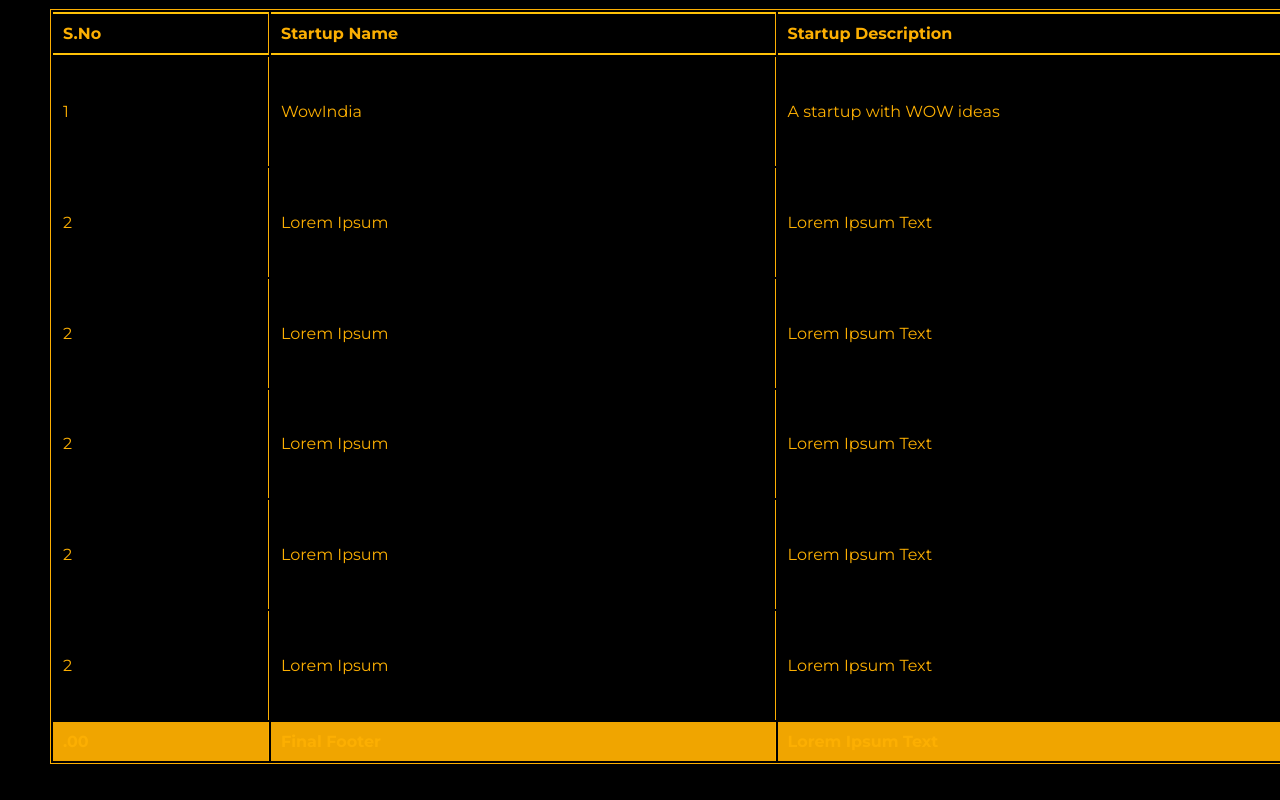
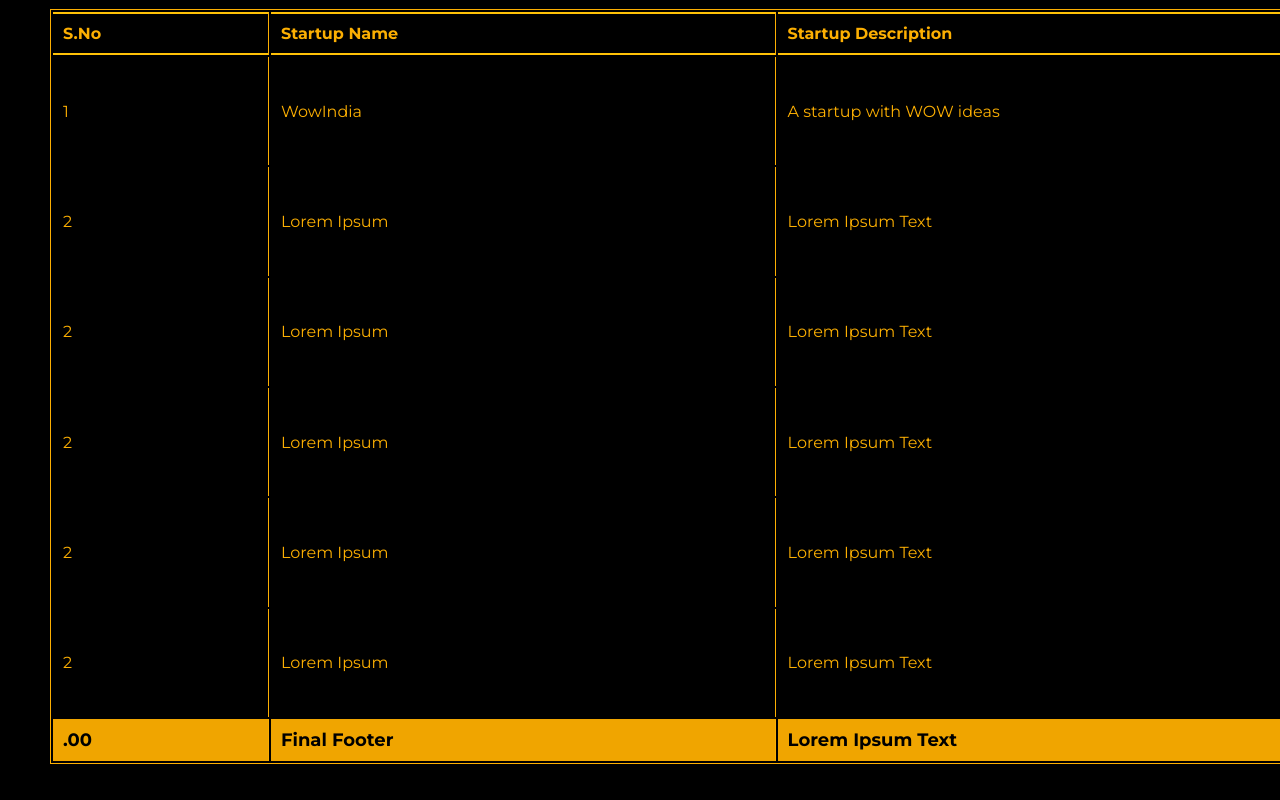
Before and after one commit to Kanchan101112/Startup-Landing, a plain HTML site: page index.html in a window 1280 px wide. Shown: the part 1301-2101 px from the top of the page. Drawn offline with Linux system fonts and the light colour scheme.

Commit message:
Update index.html

```diff
--- a/index.html
+++ b/index.html
@@ -237,11 +237,14 @@ border: 1px solid #FCAF02;
     border-bottom: 2px solid #FFC107; /* Border at the bottom for the header */
 }
 
-        tfoot tr{
+        tfoot td{
             background-color: #f0a500;
             color: black;
             font-weight: bold;
-        }
+            font-size: large;
+            padding: 10px;
+            text-align: left;
+            border-right: 1px solid #FCAF02;        }
     </style>
 </head>
 <body>
```
